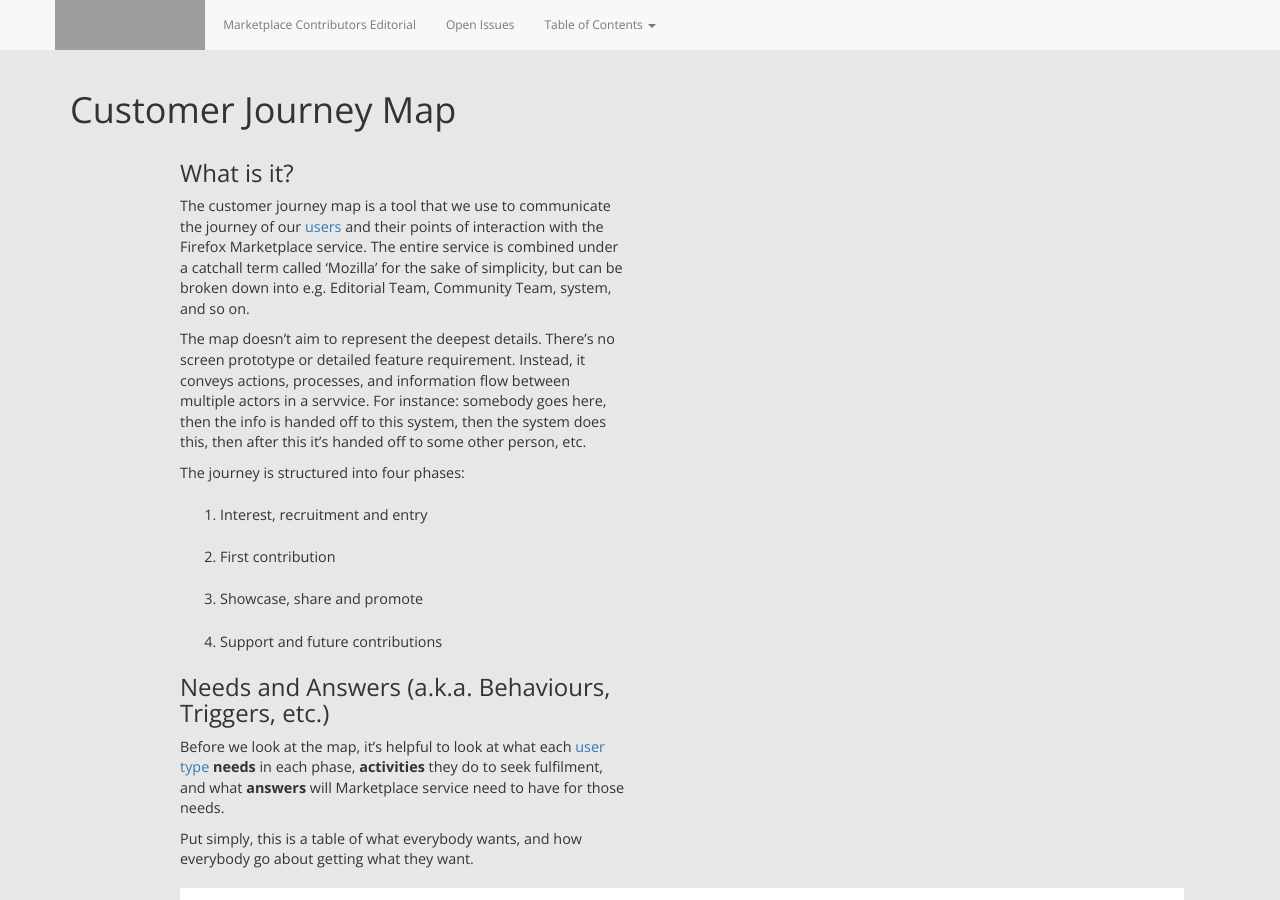
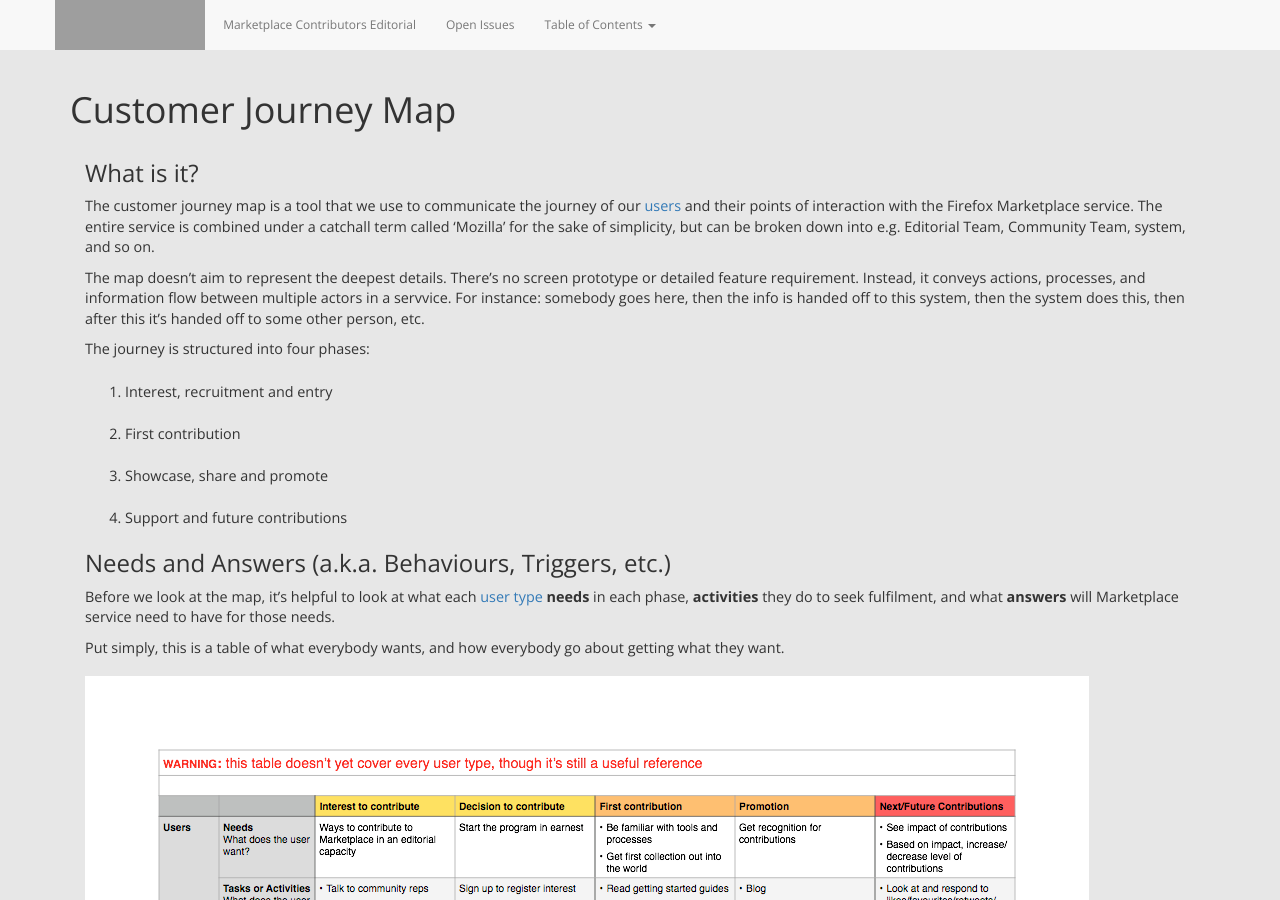
Before and after one commit to MarketplaceUX/marketplace-community-editorial, a Jekyll site: the page built from customerJourney.html, in a window 1280 px wide and 900 px high. Built offline with Jekyll 4.4.1, drawn with Linux system fonts in a browser that asks for light colours; nearby versions of some CDN libraries; grey boxes are pictures that could not be loaded.

Commit message:
Fixed column and table formatting

```diff
--- a/customerJourney.html
+++ b/customerJourney.html
@@ -11,7 +11,7 @@
 		{% include homePagination.html %}
 	{% endif %}
 
-	<div class="col-sm-6 col-md-6 col-lg-5 col-lg-offset-1">
+	<div class="col-sm-12 col-md-12 col-lg-12">
 
 	  <h3>What is it?</h3>
 
@@ -63,7 +63,7 @@
 
 	  <p class="longText">Types of contribution:</p>
 
-	  <table>
+	  <table class="longText">
       <thead>
         <tr>
           <th>Editorial Support</th>
```
